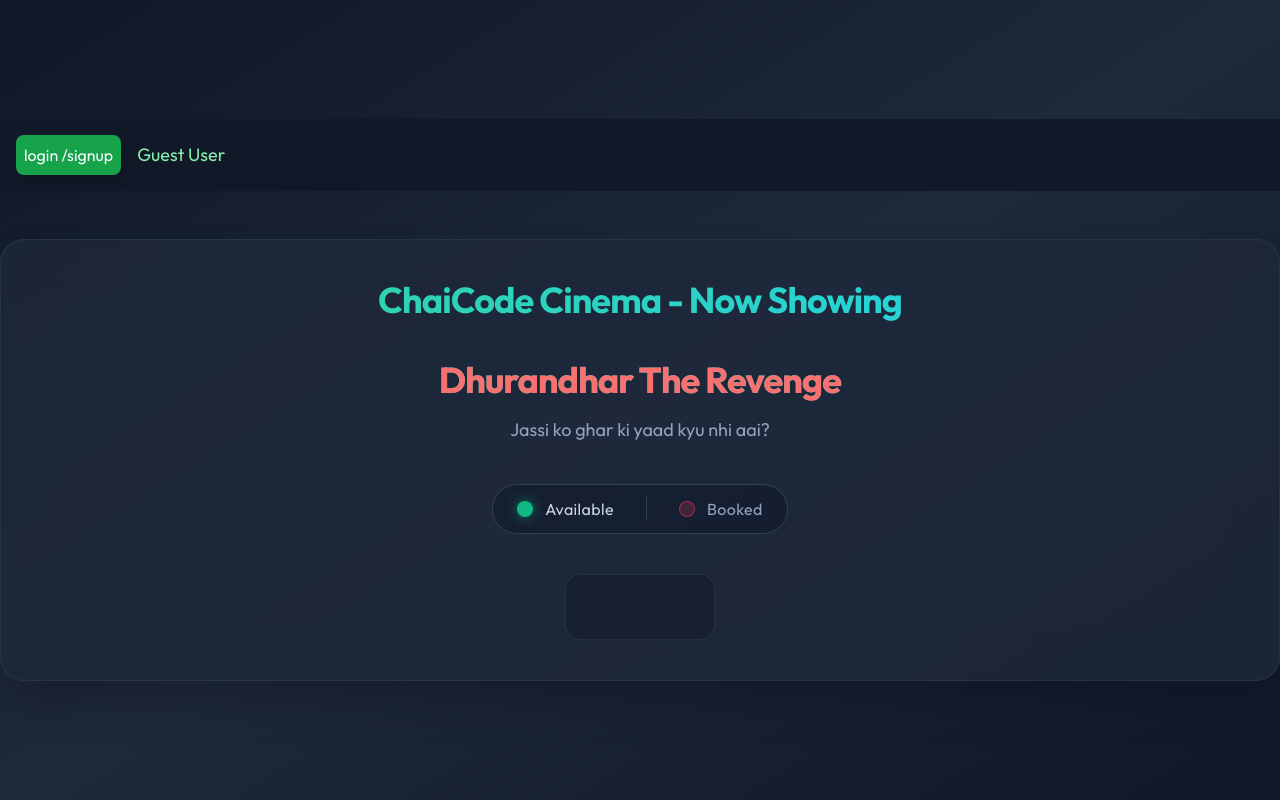
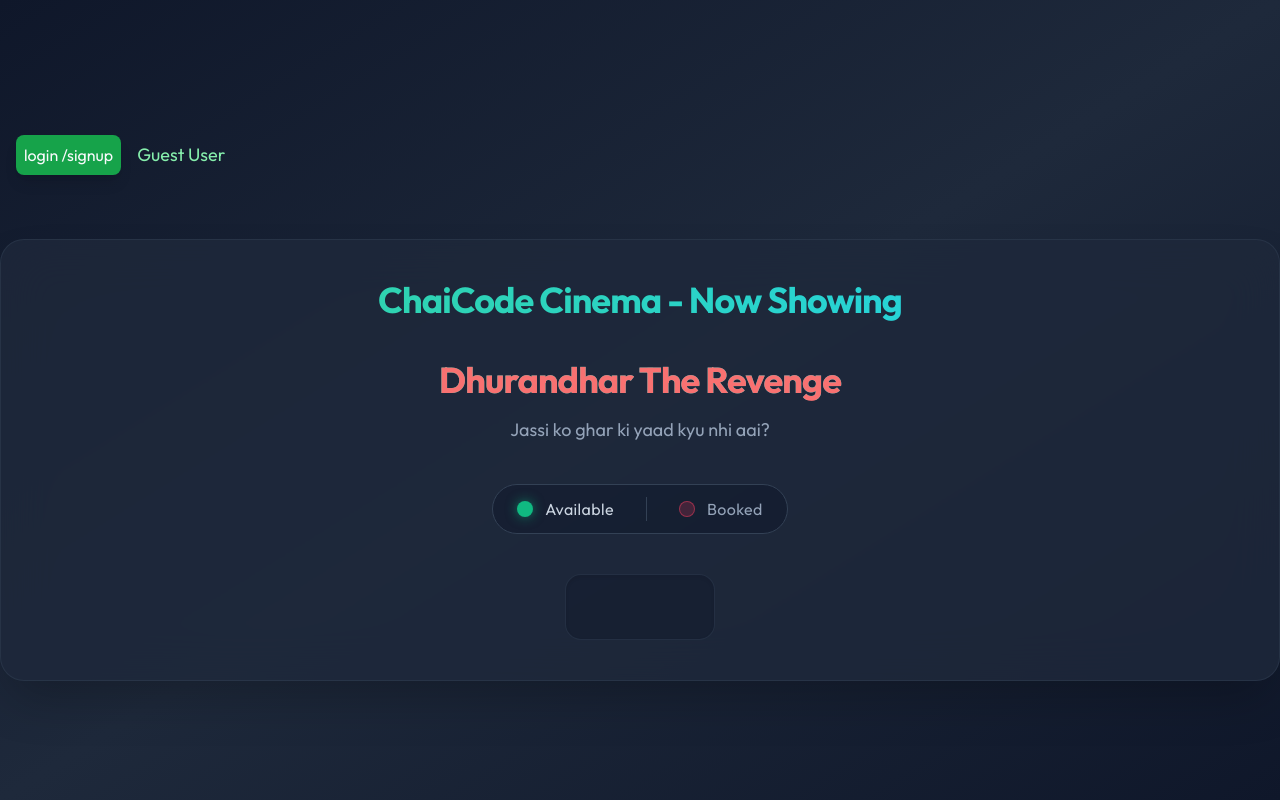
Before and after one commit to ajaykumar1298/ChaiCode-Cinema, a website: page index.html in a window 1280 px wide. Drawn offline with nearby package versions, Linux system fonts and the light colour scheme; no server answers.

Commit message:
fix issue

```diff
--- a/index.html
+++ b/index.html
@@ -27,7 +27,7 @@
   <body
     class="min-h-screen flex flex-col items-center justify-center  bg-gradient-to-br from-slate-900 via-slate-800 to-slate-900"
   >
-  <div class="flex felx-row bg-gray-900 p-4 w-full mb-12 items-center">
+  <div class="flex felx-row  p-4 w-full mb-12 items-center">
       <div id="login-section" class="flex felx-row gap-4 items-center  ">
         <button
           id="login-btn"
```
